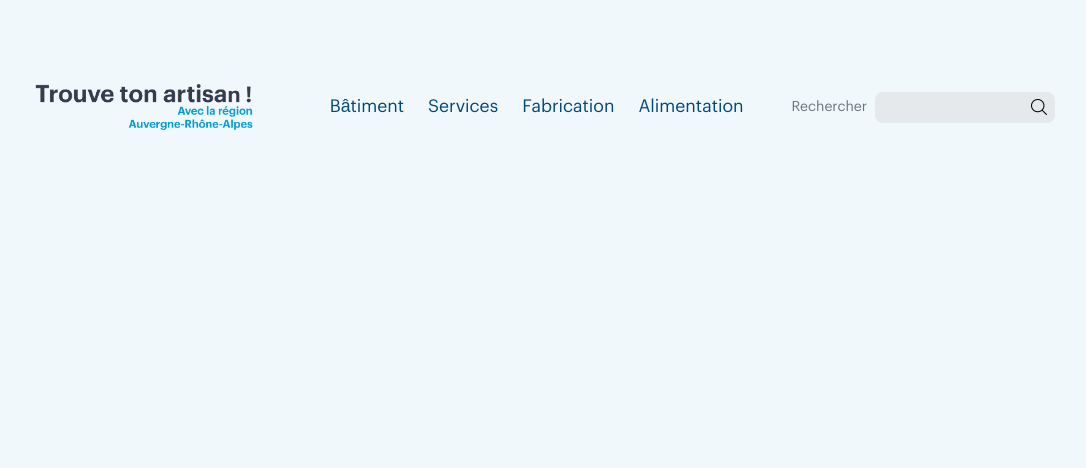
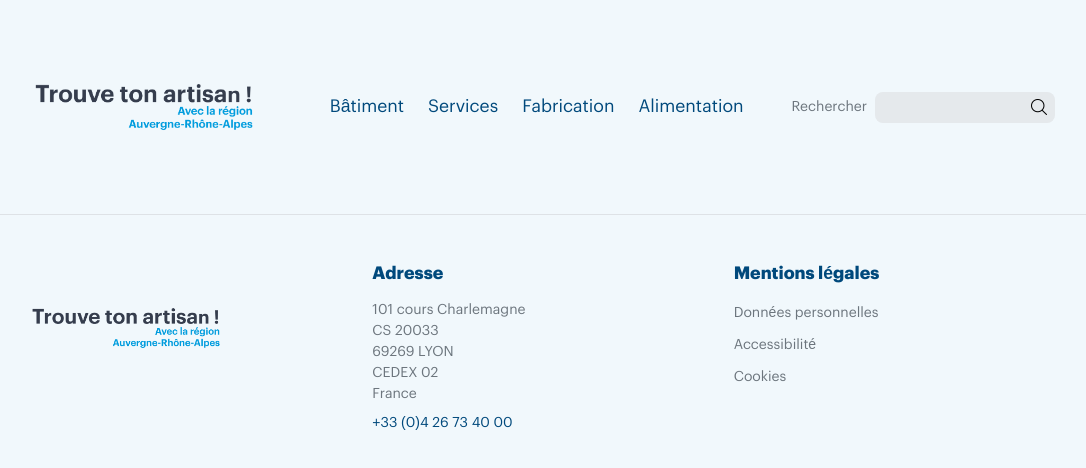
Before and after one commit to Adra-Awen/trouve_ton_artisan, a React (Vite) app in the folder frontend_artisan/: page / in a window 1280 px wide. Shown: the top 468 px of the page, without its empty margins (99-1185 px from the left). Built offline with nearby package versions, Linux system fonts and the light colour scheme.

Commit message:
feat: ajout du footer

```diff
--- a/frontend_artisan/src/App.jsx
+++ b/frontend_artisan/src/App.jsx
@@ -1,13 +1,14 @@
 import React from 'react';
 import Header from './components/Header';
+import Footer from './components/Footer';
 
 function App() {
   return (
     <div className="container my-3">
       <Header />
-      {/* Autres composants et contenu de l'application */}
       <main className="container my-3 text-center">
       </main>
+      <Footer />
     </div>
   );
 }
--- a/frontend_artisan/src/components/Footer.jsx
+++ b/frontend_artisan/src/components/Footer.jsx
@@ -0,0 +1,80 @@
+import React from 'react';
+import Logo from '../assets/logo.png';
+import { Link } from 'react-router-dom';
+
+const Footer = () => {
+    return (
+        <footer className="py-5 px-3 border-top mt-auto">
+            <div className="container">
+
+                {/* grille : 1 ligne qui passe en colonne sur mobile et en 3 colonnes sur desktop */}
+                <div className="row text-center text-md-start gy-4 align-items-start">
+
+                    {/* Colonne 1 : logo */}
+                    <div className="col-12 col-md-4 d-flex flex-column align-items-center align-items-md-start">
+                        <Link to="/accueil" title="Accueil">
+                            <img
+                                src={Logo}
+                                alt="Trouve ton artisan ! avec la Région Auvergne-Rhône-Alpes"
+                                style={{
+                                    height: 'auto',
+                                    width: 'clamp(180px, 18vw, 300px)',
+                                    minWidth: '160px',
+                                    marginBottom: '1rem'
+                                }}
+                            />
+                        </Link>
+                    </div>
+
+                    {/* Colonne 2 : adresse */}
+                    <div className="col-12 col-sm-6 col-md-4">
+                        <h3 className="h6 fw-bold text-dark mb-3" style={{ fontSize: '1.1rem' }}>Adresse</h3>
+                        <address className="text-secondary small lh-base m-0">
+                            101 cours Charlemagne<br />
+                            CS 20033<br />
+                            69269 LYON<br />
+                            CEDEX 02<br />
+                            France<br />
+                            <span className="text-dark d-inline-block mt-2">+33 (0)4 26 73 40 00</span>
+                        </address>
+                    </div>
+
+                    {/* Colonne 3 : liens mentions légales */}
+                    <div className="col-12 col-sm-6 col-md-4">
+                        <h3 className="h6 fw-bold text-dark mb-3" style={{ fontSize: '1.1rem' }}>Mentions légales</h3>
+                        <ul className="list-unstyled d-flex flex-column gap-2 m-0">
+                            <li>
+                                <Link to="/donnees-personnelles" title="Données personnelles" className="text-decoration-none text-secondary small footer-link">
+                                    Données personnelles
+                                </Link>
+                            </li>
+                            <li>
+                                <Link to="/accessibilite" title="Accessibilité" className="text-decoration-none text-secondary small footer-link">
+                                    Accessibilité
+                                </Link>
+                            </li>
+                            <li>
+                                <Link to="/cookies" title="Cookies" className="text-decoration-none text-secondary small footer-link">
+                                    Cookies
+                                </Link>
+                            </li>
+                        </ul>
+                    </div>
+                </div>
+            </div>
+
+            {/* survol des liens du footer */}
+            <style>{`
+                .footer-link {
+                transition: color 0.2s ease;
+                }
+                .footer-link:hover {
+                color: #00497C !important;
+                text-decoration: underline !important;
+                }
+            `}</style>
+        </footer>
+    );
+};
+
+export default Footer;
--- a/frontend_artisan/src/styles/main.scss
+++ b/frontend_artisan/src/styles/main.scss
@@ -8,3 +8,7 @@ body {
 .bg-header {
     background-color: $body-bg;
 }
+
+footer {
+    background-color: $body-bg !important;
+}
```
